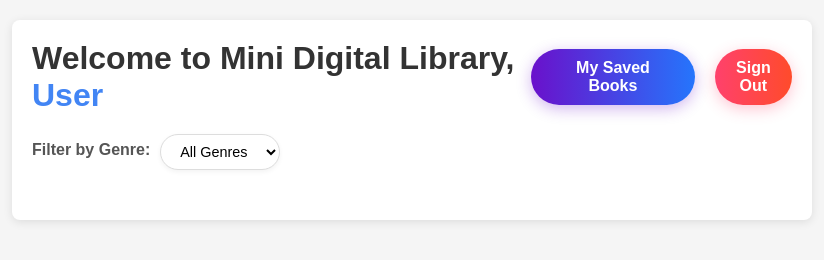
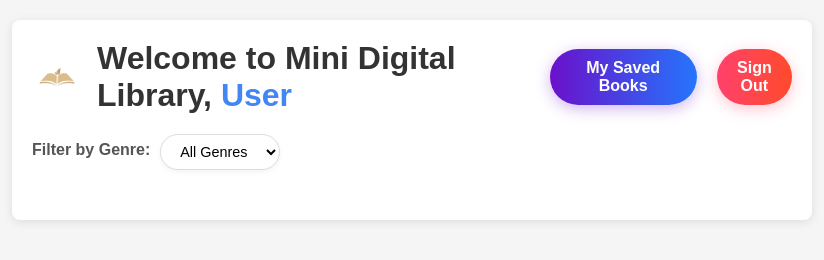
Before and after one commit to blackyoshi21825/Firebase-Practice, a plain HTML site: page index.html in a window 1280 px wide. Shown: the whole page, without its empty margins (228-1052 px from the left). Drawn offline with Linux system fonts and the light colour scheme; no server answers.

Commit message:
added logo

```diff
--- a/index.html
+++ b/index.html
@@ -4,13 +4,17 @@
     <meta charset="UTF-8">
     <meta name="viewport" content="width=device-width, initial-scale=1.0">
     <title>Mini Digital Library</title>
+    <link rel="icon" href="logo.png" type="image/png">
     <link rel="stylesheet" href="styles.css">
 </head>
 <body>
     <div id="app">
         <div id="main-content">
             <div class="header-container">
-                <h1>Welcome to Mini Digital Library, <span id="user-name">User</span></h1>
+                <div class="logo-title-container">
+                    <img src="logo.png" alt="Mini Digital Library Logo" class="logo">
+                    <h1>Welcome to Mini Digital Library, <span id="user-name">User</span></h1>
+                </div>
                 <div class="header-buttons">
                     <button id="view-saved-btn">My Saved Books</button>
                     <button id="view-all-btn" style="display: none;">View All Books</button>
--- a/styles.css
+++ b/styles.css
@@ -567,3 +567,29 @@ button:hover {
   text-transform: uppercase;
   box-shadow: 0 2px 5px rgba(0,0,0,0.1);
 }
+
+/* Logo styling for all pages */
+.logo-title-container {
+  display: flex;
+  align-items: center;
+  gap: 15px;
+  margin-bottom: 20px;
+  justify-content: center;
+}
+
+.logo {
+  height: 50px;
+  width: auto;
+}
+
+/* Adjust auth container for logo */
+#auth-container h1 {
+  margin-top: 0;
+  margin-bottom: 30px;
+}
+
+/* Specific styling for main page logo */
+#main-content .logo-title-container {
+  justify-content: flex-start;
+  margin-bottom: 0;
+}
```
Also changed, not shown: login.html (+5 -1 lines), signup.html (+5 -1 lines), logo.png (added).
